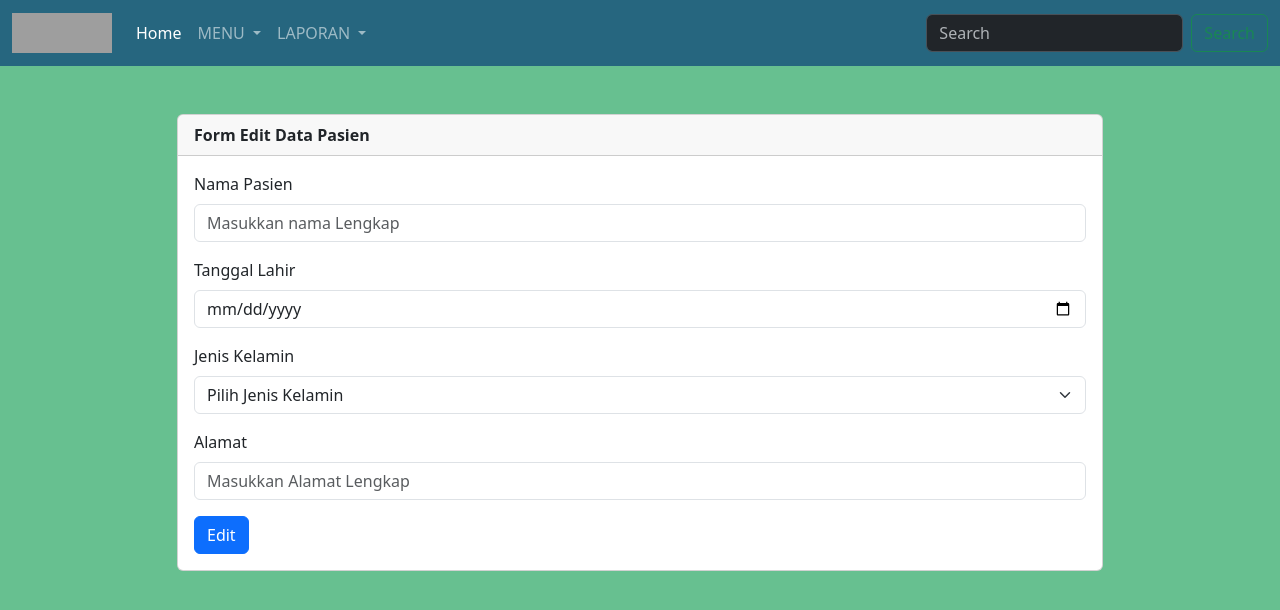
After one commit to ihwanariga07/prakom2025, a PHP site: page /pasien/edit.php?id=1 in a window 1280 px wide. The commit adds this page. Shown: the top 610 px of the page. Run offline with PHP 8.4, Linux system fonts and the light colour scheme; data that the repository does not hold is empty; grey boxes are pictures that could not be loaded.

Commit message:
membuat form edit

```diff
--- /dev/null
+++ b/admin/pasien/edit.php
@@ -0,0 +1,80 @@
+<?php
+
+#membuat koneksi
+include("../koneksi.php");
+#mengambil value ID hapus
+$id = $_GET["id"];
+
+#menjalankan query hapus
+$qry = mysqli_query($koneksi,"SELECT * FROM pasien WHERE pasienKliniK_ID = '$id'");
+$row = mysqli_fetch_array($qry);
+
+$nama = $row["Nama_pasienKlinik"];
+$tgl_lahir = $row["Tanggal_LahirPasien"];
+$jk = $row["Jenis_KelaminPasien"];
+$alamat = $row["Alamat_Pasien"];
+?>
+
+
+<!DOCTYPE html>
+<html lang="en">
+
+<head>
+    <meta charset="UTF-8">
+    <meta name="viewport" content="width=device-width, initial-scale=1.0">
+    <title>Klinik Sehat</title>
+    <link href="https://cdn.jsdelivr.net/npm/bootstrap@5.3.8/dist/css/bootstrap.min.css" rel="stylesheet"
+        integrity="sha384-sRIl4kxILFvY47J16cr9ZwB07vP4J8+LH7qKQnuqkuIAvNWLzeN8tE5YBujZqJLB" crossorigin="anonymous">
+</head>
+
+<body style="background-color: #67C090;">
+    <?php
+    include('../navbar.php');
+    ?>
+    <div class="container">
+        <!-- disini kontennya -->
+        <div class="row">
+            <div class="col-10 m-auto mt-5">
+                <div class="card">
+                    <div class="card-header">
+                        <b>Form Edit Data Pasien</b>
+                    </div>
+                    <div class="card-body">
+                        <form method="post" action="proses_form.php">
+                            <input type="hidden" value="<?=$id?>" name="idedit" id="" ?>
+                            <div class="mb-3">
+                                <label for="exampleInputEmail1" class="form-label">Nama Pasien</label>
+                                <input name="nama" value="<?=$nama?>"   placeholder="Masukkan nama Lengkap" type="text" class="form-control" id="exampleInputEmail1"
+                                    aria-describedby="emailHelp">
+                            </div>
+                            <div class="mb-3">
+                                <label for="exampleInputPassword1" class="form-label">Tanggal Lahir</label>
+                                <input name="tgl" value="<?=$tgl_lahir?>" type="date" class="form-control" id="exampleInputPassword1">
+                            </div>
+                            <div class="mb-3">
+                                <label for="exampleInputPassword1" class="form-label">Jenis Kelamin</label>
+                                <select name="jk" class="form-select" aria-label="Default select example">
+                                    <option selected>Pilih Jenis Kelamin</option>
+                                    <option value="Laki-Laki" <?=($jk=="Laki-Laki") ? 'selected' : ''?>>Laki-Laki</option>
+                                    <option value="Perempuan" <?=($jk=="Perempuan") ? 'selected' : ''?>>Perempuan</option>
+                                </select>
+                            </div>
+                            <div class="mb-3">
+                                <label for="exampleInputPassword1" class="form-label">Alamat</label>
+                                <input name="alamat" value="<?=$alamat ?>" type="text" placeholder="Masukkan Alamat Lengkap" class="form-control" id="exampleInputPassword1">
+                            </div>
+
+                            <button type="submit" class="btn btn-primary">Edit</button>
+                        </form>
+
+                    </div>
+                </div>
+            </div>
+        </div>
+    </div>
+    <script src="https://cdn.jsdelivr.net/npm/bootstrap@5.3.8/dist/js/bootstrap.bundle.min.js"
+        integrity="sha384-FKyoEForCGlyvwx9Hj09JcYn3nv7wiPVlz7YYwJrWVcXK/BmnVDxM+D2scQbITxI"
+        crossorigin="anonymous"></script>
+</body>
+
+</html>
--- a/admin/pasien/index.php
+++ b/admin/pasien/index.php
@@ -56,7 +56,7 @@
                   <td><?=$row['Jenis_KelaminPasien']?></td>
                   <td><?=$row['Alamat_Pasien']?></td>
                   <td>
-                    <a href="" class="btn btn-success btn-sm" ><i class="fa-solid fa-pen"></i></a>
+                    <a href="edit.php?id=<?=$row['pasienKliniK_ID']?>" class="btn btn-success btn-sm" ><i class="fa-solid fa-pen"></i></a>
                     <button type="button" class="btn btn-danger btn-sm" data-bs-toggle="modal" data-bs-target="#exampleModal" <?=$row['pasienKliniK_ID']?>><i class="fa-solid fa-trash"></i>
                     </button>
                     <!-- Modal -->
```
Also changed, not shown: admin/pasien/proses_edit.php (added).
